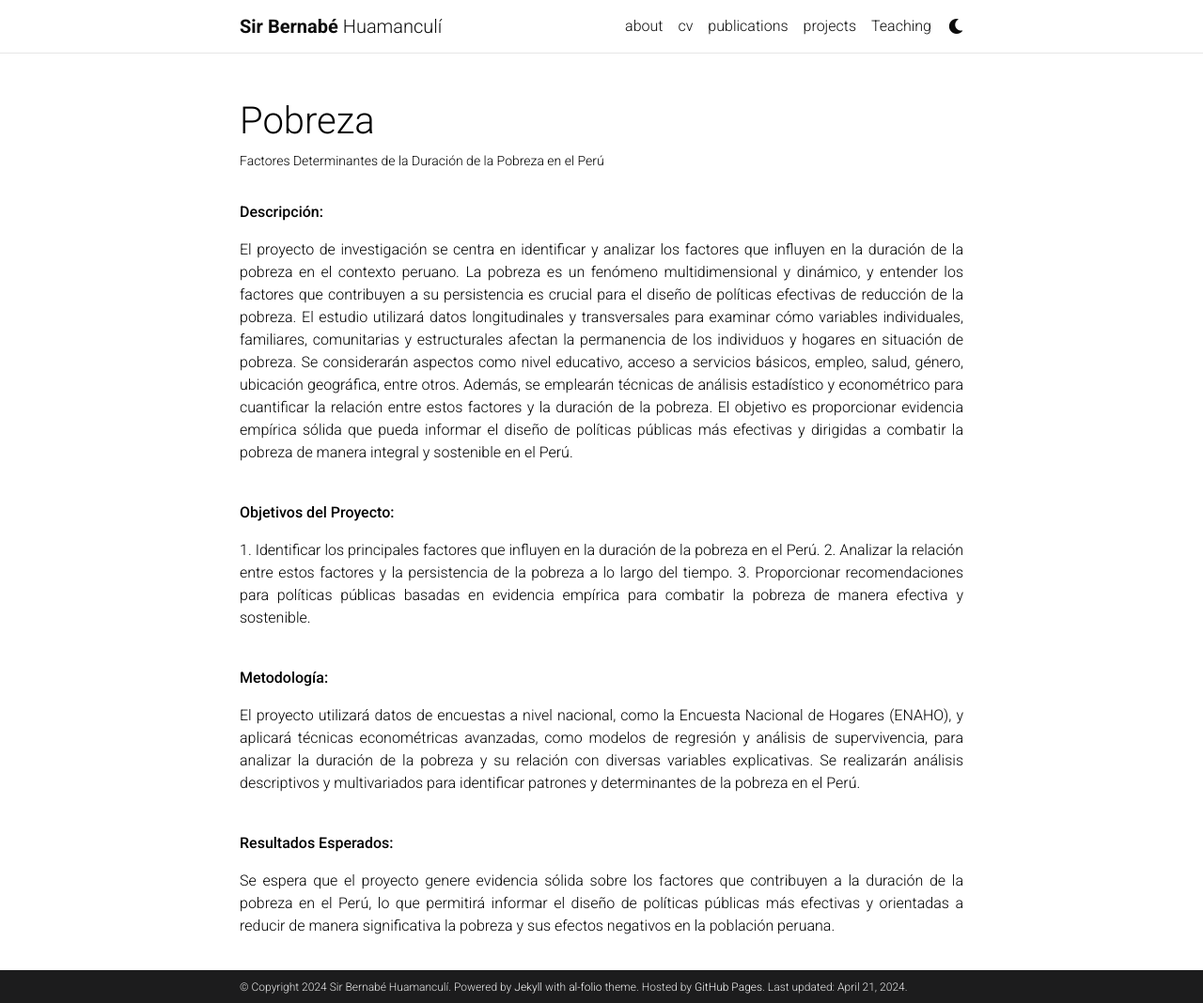
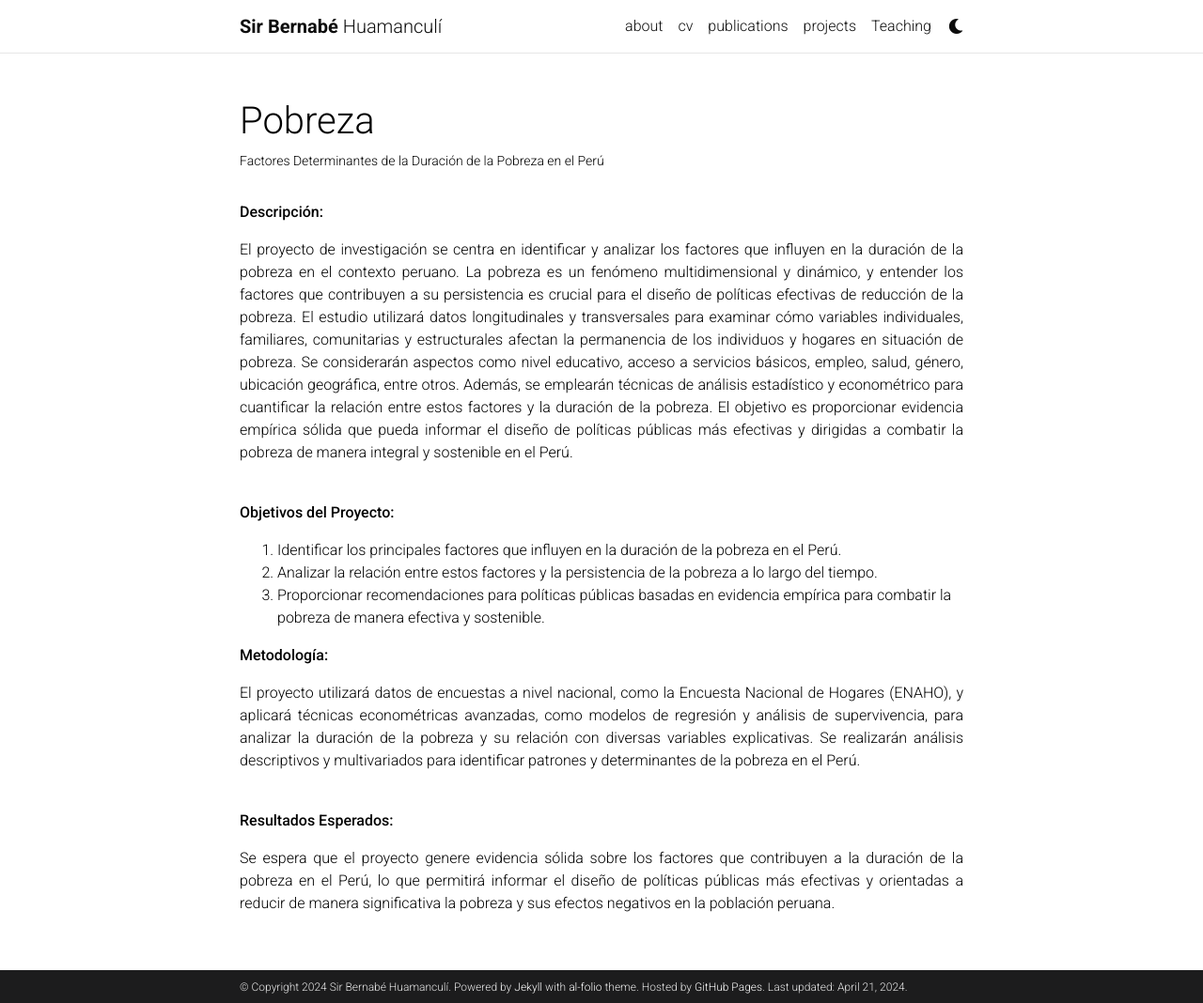
Before and after one commit to Sirberha/sirberha.github.io, a Jekyll site: the page built from _projects/2_project.md, in a window 1280 px wide and 1068 px high. Shown: the whole window at 94% size. Built offline with Jekyll 4.4.1, drawn with Linux system fonts in a browser that asks for light colours; comment, search, counter and statistics services are not loaded; a style sheet for code colours, icons or effects is not loaded.

Commit message:
Update 2_project.md

```diff
--- a/_projects/2_project.md
+++ b/_projects/2_project.md
@@ -19,14 +19,11 @@ Además, se emplearán técnicas de análisis estadístico y econométrico para
 <br>
 
 **Objetivos del Proyecto:**
-<div style="text-align: justify;">
 
 1. Identificar los principales factores que influyen en la duración de la pobreza en el Perú.
 2. Analizar la relación entre estos factores y la persistencia de la pobreza a lo largo del tiempo.
 3. Proporcionar recomendaciones para políticas públicas basadas en evidencia empírica para combatir la pobreza de manera efectiva y sostenible.
 
-</div>
-<br>
 
 **Metodología:**
 <div style="text-align: justify;">
```
